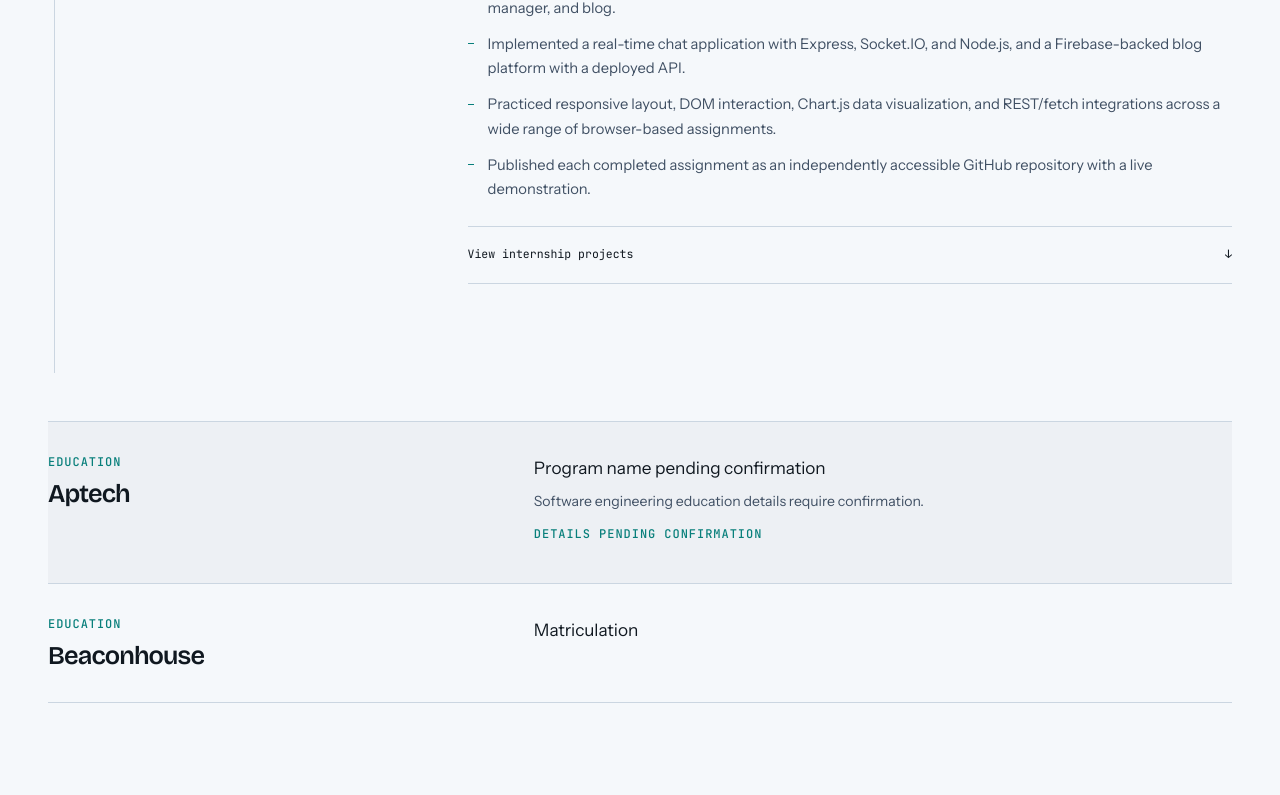
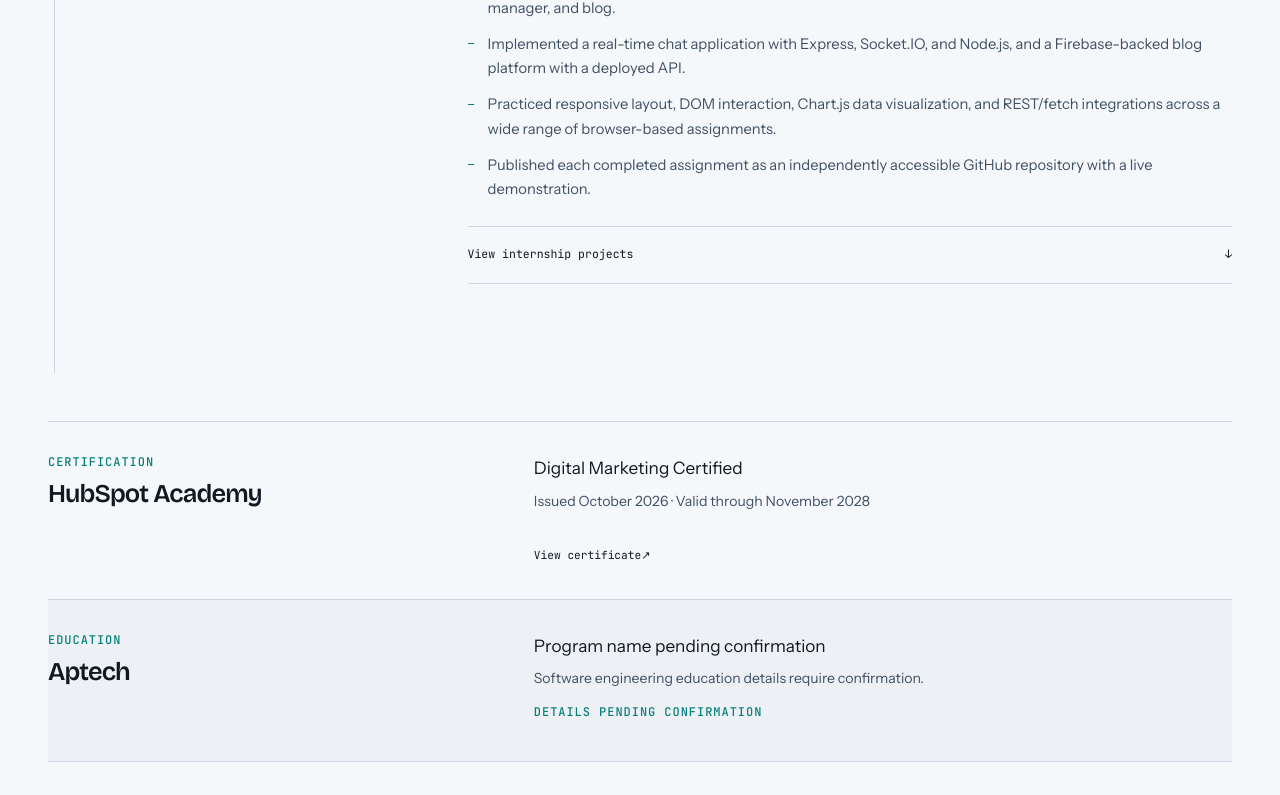
Before and after one commit to fazal305/portfolio-2026, a React (Vite) app: page / in a window 1280 px wide. Shown: the part 9444-10239 px from the top of the page. Built offline with nearby package versions, Linux system fonts and the light colour scheme.

Commit message:
Add HubSpot Digital Marketing certification

```diff
--- a/src/components/Experience.jsx
+++ b/src/components/Experience.jsx
@@ -112,7 +112,7 @@ function EducationEntry({ entry }) {
       }`}
     >
       <div>
-        <p className="mono-label">Education</p>
+        <p className="mono-label">{entry.kind ?? "Education"}</p>
         <h3>{entry.institution}</h3>
       </div>
 
@@ -121,6 +121,24 @@ function EducationEntry({ entry }) {
 
         {entry.details && (
           <p className="education-entry__details">{entry.details}</p>
+        )}
+
+        {entry.credential && (
+          <ul
+            className="experience-entry__credentials"
+            aria-label={`${entry.institution} credential`}
+          >
+            <li>
+              <a
+                href={`${import.meta.env.BASE_URL}${entry.credential.url.replace(/^\//, "")}`}
+                target="_blank"
+                rel="noreferrer"
+              >
+                {entry.credential.label}
+                <span aria-hidden="true">↗</span>
+              </a>
+            </li>
+          </ul>
         )}
 
         {entry.isPlaceholder && (
@@ -153,7 +171,7 @@ function Experience() {
 
             <p>
               Verified virtual internships supported by public completion
-              credentials, followed by current education.
+              credentials, followed by certifications and current education.
             </p>
           </div>
         </header>
--- a/src/data/experience.js
+++ b/src/data/experience.js
@@ -211,6 +211,18 @@ export const experienceEntries = [
 
 export const educationEntries = [
   {
+    id: "hubspot-digital-marketing",
+    kind: "Certification",
+    institution: "HubSpot Academy",
+    program: "Digital Marketing Certified",
+    details: "Issued October 2026 · Valid through November 2028",
+    credential: {
+      label: "View certificate",
+      url: "/credentials/hubspot-digital-marketing-certificate.png",
+    },
+    isPlaceholder: false,
+  },
+  {
     id: "aptech",
     institution: "Aptech",
     program: "Program name pending confirmation",
```
Also changed, not shown: public/credentials/hubspot-digital-marketing-certificate.png (added).
